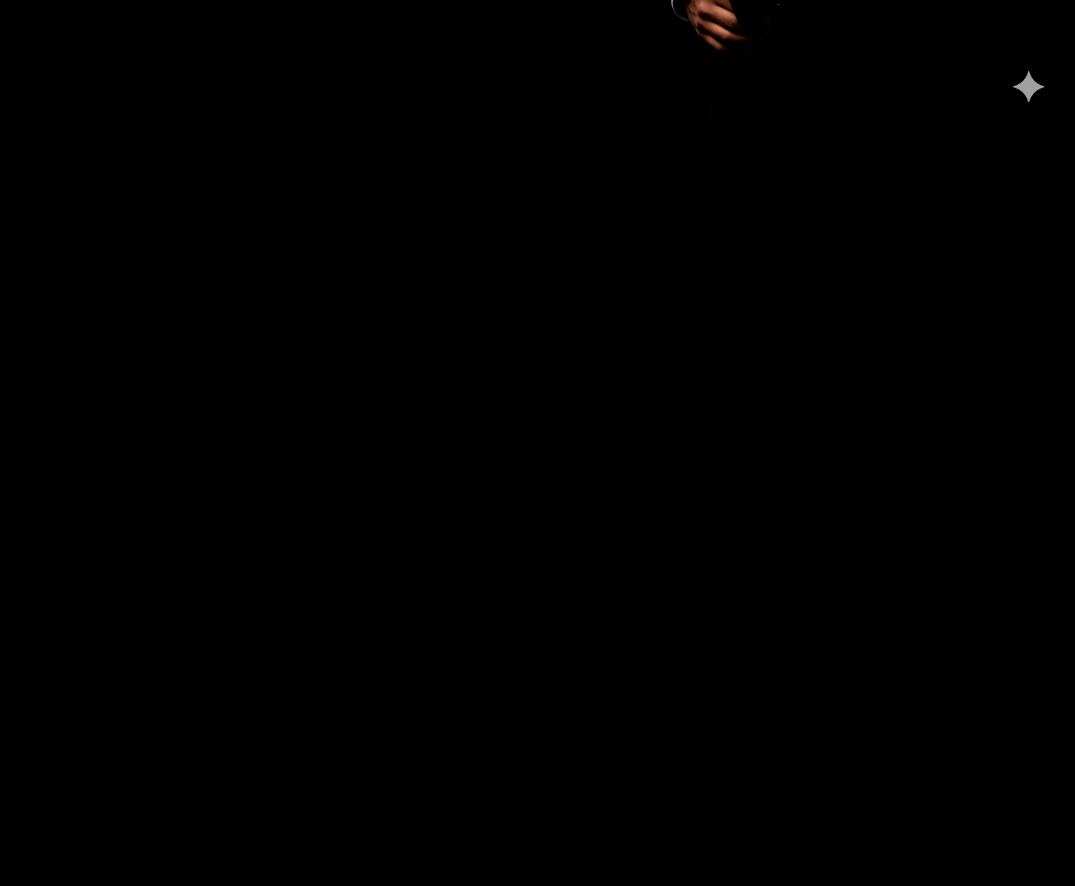
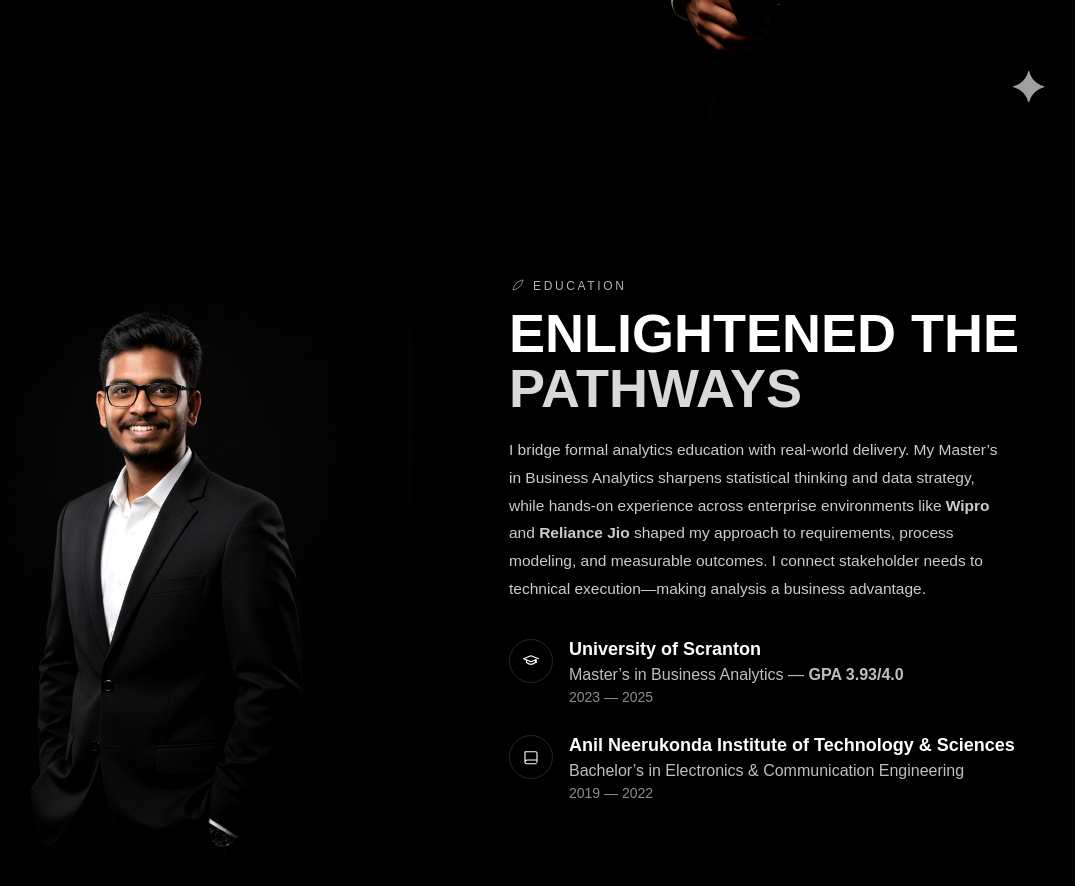
Before and after one commit to kalyanL16/kalyan-portfolio, a Next.js app: page / in a window 1280 px wide. Shown: the part 660-1546 px from the top of the page, without its empty margins (159-1234 px from the left). Before the commit the page ends 800 px from the top, so only its background shows below. Built offline with nearby package versions, Linux system fonts and the light colour scheme.

Commit message:
deploy: latest hero + education

```diff
--- a/app/page.tsx
+++ b/app/page.tsx
@@ -1,4 +1,6 @@
+// app/page.tsx
 import Hero from "@/components/Hero";
+import Education from "@/components/Education";
 
 export const metadata = {
   title: "Devakalyan Adigopula — Portfolio",
@@ -10,6 +12,7 @@ export default function Page() {
   return (
     <main className="bg-[#0a0a0a] text-white scroll-smooth">
       <Hero />
+      <Education />
     </main>
   );
 }
--- /dev/null
+++ b/components/Education.tsx
@@ -0,0 +1,164 @@
+// components/Education.tsx
+"use client";
+
+import Image from "next/image";
+import { useEffect, useRef, useState } from "react";
+
+function useReveal(ref: React.RefObject<HTMLElement>, selector = ".edu-fade") {
+  useEffect(() => {
+    const root = ref.current;
+    if (!root) return;
+    const items = Array.from(root.querySelectorAll<HTMLElement>(selector));
+    if (!items.length) return;
+
+    const io = new IntersectionObserver(
+      (entries) => {
+        entries.forEach((e) => {
+          if (e.isIntersecting) {
+            e.target.classList.add("!opacity-100", "!translate-y-0");
+            io.unobserve(e.target);
+          }
+        });
+      },
+      { rootMargin: "0px 0px -10% 0px", threshold: 0.12 }
+    );
+
+    items.forEach((el, i) => {
+      el.style.transition =
+        "transform .8s cubic-bezier(.2,.8,.2,1), opacity .7s ease";
+      el.style.transitionDelay = `${i * 80}ms`;
+      el.classList.add("opacity-0", "translate-y-6");
+      io.observe(el);
+    });
+
+    return () => io.disconnect();
+  }, [ref, selector]);
+}
+
+export default function Education() {
+  const sectionRef = useRef<HTMLElement | null>(null);
+  useReveal(sectionRef);
+
+  const [src, setSrc] = useState("/education/dev.jpg");
+
+  return (
+    <section id="education" ref={sectionRef} className="relative bg-[#0b0f17] text-white">
+      <div className="py-20 md:py-28">
+        <div className="mx-auto w-[min(1200px,92%)] grid gap-12 md:grid-cols-2 md:gap-14 items-center">
+          {/* LEFT — Portrait without frame, with spotlight + feather mask */}
+          <div className="relative mx-auto md:mx-0">
+            {/* neutral spotlight */}
+            <div className="absolute -inset-24 -z-10 pointer-events-none">
+              <div
+                className="absolute left-1/2 top-1/2 h-[140%] w-[140%]
+                           -translate-x-1/2 -translate-y-1/2 rounded-full
+                           bg-[radial-gradient(closest-side,rgba(255,255,255,0.10),rgba(255,255,255,0)_70%)]
+                           blur-[120px] opacity-80"
+              />
+            </div>
+
+            <div className="relative aspect-[4/5] w-[min(520px,86vw)]">
+              <Image
+                src={src}
+                alt="Devakalyan Adigopula"
+                fill
+                priority
+                sizes="(min-width: 1024px) 40vw, 90vw"
+                onError={() => setSrc("/hero-kalyan.png")}
+                className={[
+                  "object-cover object-top",
+                  "[filter:brightness(1.06)_contrast(1.05)_saturate(1.04)]",
+                  "[--feather:radial-gradient(150%_140%_at_58%_52%,#000_68%,rgba(0,0,0,0)_92%)]",
+                  "[-webkit-mask-image:var(--feather)]",
+                  "[mask-image:var(--feather)]",
+                ].join(" ")}
+              />
+              {/* extra subtle vignette */}
+              <div className="pointer-events-none absolute inset-0 bg-[radial-gradient(95%_85%_at_50%_45%,rgba(0,0,0,0)_60%,rgba(0,0,0,0.22)_100%)]" />
+            </div>
+          </div>
+
+          {/* RIGHT — Copy (unchanged) */}
+          <div className="relative">
+            <div className="edu-fade mb-3 inline-flex items-center gap-2 text-xs tracking-[0.22em] text-white/70">
+              <svg width="16" height="16" viewBox="0 0 24 24" className="opacity-80">
+                <path
+                  d="M21 3s-6 1-10 5-5 10-5 10 6-1 10-5 5-10 5-10Z"
+                  fill="none"
+                  stroke="currentColor"
+                  strokeWidth="1.5"
+                />
+              </svg>
+              <span>EDUCATION</span>
+            </div>
+
+            <h2 className="edu-fade text-[clamp(28px,6vw,54px)] font-extrabold leading-[1.02]">
+              ENLIGHTENED THE <br />
+              <span className="text-white/85">PATHWAYS</span>
+            </h2>
+
+            <p className="edu-fade mt-5 max-w-[58ch] text-[15.5px] leading-[1.8] text-white/80">
+              I bridge formal analytics education with real-world delivery. My Master’s in Business
+              Analytics sharpens statistical thinking and data strategy, while hands-on experience
+              across enterprise environments like <b>Wipro</b> and <b>Reliance Jio</b> shaped my
+              approach to requirements, process modeling, and measurable outcomes. I connect
+              stakeholder needs to technical execution—making analysis a business advantage.
+            </p>
+
+            <div className="mt-8 space-y-6">
+              {/* Item 1 */}
+              <div className="edu-fade grid grid-cols-[44px_1fr] items-start gap-4">
+                <div className="mt-1 grid h-11 w-11 place-items-center rounded-full border border-white/15 bg-white/5">
+                  <svg width="18" height="18" viewBox="0 0 24 24">
+                    <path
+                      d="M22 9L12 5 2 9l10 4 7-2.8V14M6 10v4c2 1.5 4 2.5 6 2.5S16 15.5 18 14v-4"
+                      stroke="currentColor"
+                      strokeWidth="1.5"
+                      fill="none"
+                      strokeLinecap="round"
+                      strokeLinejoin="round"
+                    />
+                  </svg>
+                </div>
+                <div>
+                  <h3 className="text-lg font-semibold">University of Scranton</h3>
+                  <p className="text-white/75">
+                    Master’s in Business Analytics — <b>GPA 3.93/4.0</b>
+                  </p>
+                  <p className="text-white/55 text-sm">2023 — 2025</p>
+                </div>
+              </div>
+
+              {/* Item 2 */}
+              <div className="edu-fade grid grid-cols-[44px_1fr] items-start gap-4">
+                <div className="mt-1 grid h-11 w-11 place-items-center rounded-full border border-white/15 bg-white/5">
+                  <svg width="18" height="18" viewBox="0 0 24 24">
+                    <path
+                      d="M4 19a3 3 0 0 1 3-3h13M4 5h14a2 2 0 0 1 2 2v12M4 5v14a2 2 0 0 0 2 2h13"
+                      stroke="currentColor"
+                      strokeWidth="1.5"
+                      fill="none"
+                      strokeLinecap="round"
+                      strokeLinejoin="round"
+                    />
+                  </svg>
+                </div>
+                <div>
+                  <h3 className="text-lg font-semibold">
+                    Anil Neerukonda Institute of Technology &amp; Sciences
+                  </h3>
+                  <p className="text-white/75">
+                    Bachelor’s in Electronics &amp; Communication Engineering
+                  </p>
+                  <p className="text-white/55 text-sm">2019 — 2022</p>
+                </div>
+              </div>
+            </div>
+
+            <div className="edu-fade mt-10 h-px w-full bg-white/10" />
+          </div>
+        </div>
+      </div>
+    </section>
+  );
+}
```
Also changed, not shown: public/education/dev.jpg (added).
